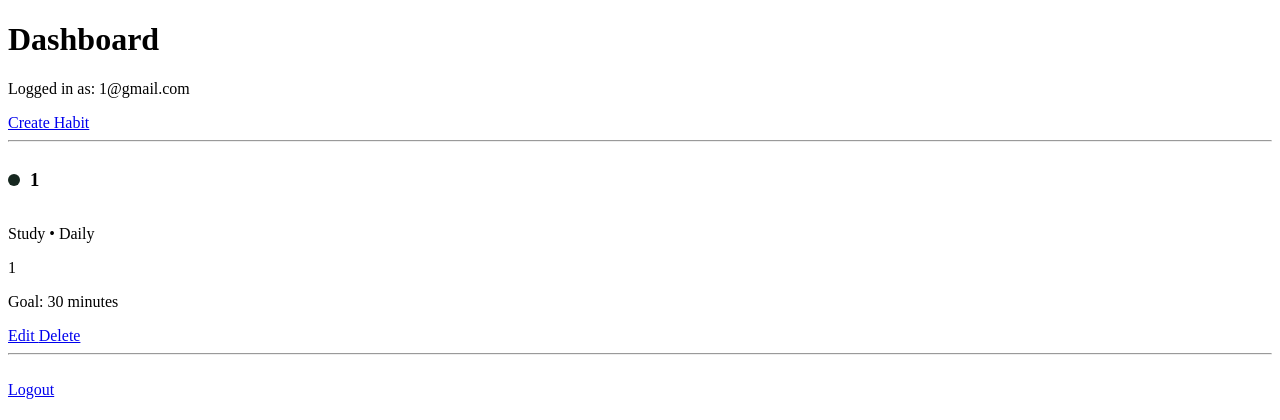
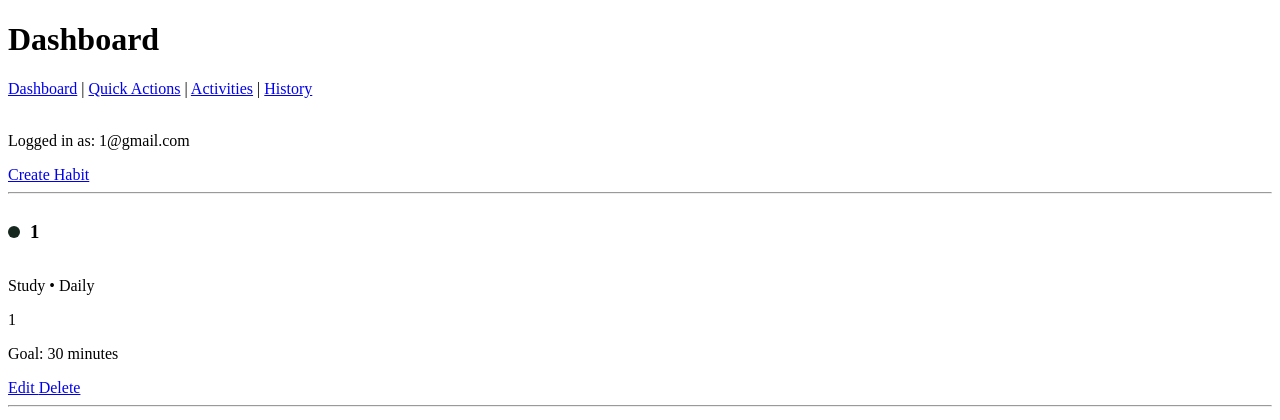
Before and after one commit to EvaShi612/life-tracker, a Flask app: page /dashboard in a window 1280 px wide. Shown: the top 420 px of the page. Run offline with Flask 3, Linux system fonts and the light colour scheme; a user stored in the database is signed in; data comes from the database, SQL or seed files in the repository.

Commit message:
add dashboard navigation for main activity pages

```diff
--- a/templates/dashboard.html
+++ b/templates/dashboard.html
@@ -3,6 +3,19 @@
 {% block body %}
 
 <h1>Dashboard</h1>
+
+<!-- 页面导航 -->
+<nav>
+    <a href="{{ url_for('dashboard') }}">Dashboard</a>
+    |
+    <a href="{{ url_for('quick_actions') }}">Quick Actions</a>
+    |
+    <a href="{{ url_for('activities') }}">Activities</a>
+    |
+    <a href="{{ url_for('history') }}">History</a>
+</nav>
+
+<br>
 
 <!-- 显示现在登录的用户 -->
 <p>Logged in as: {{ email }}</p>
```
